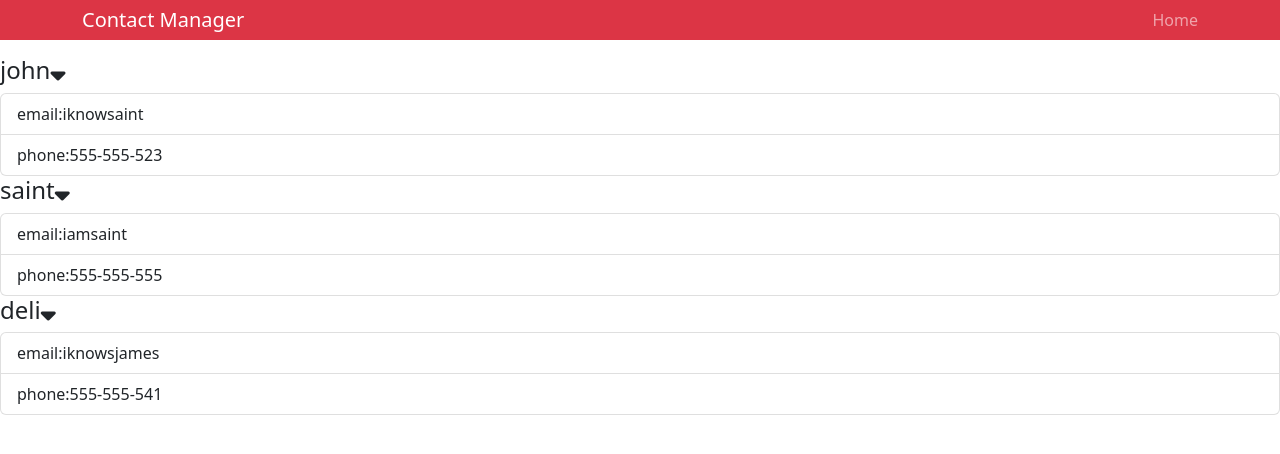
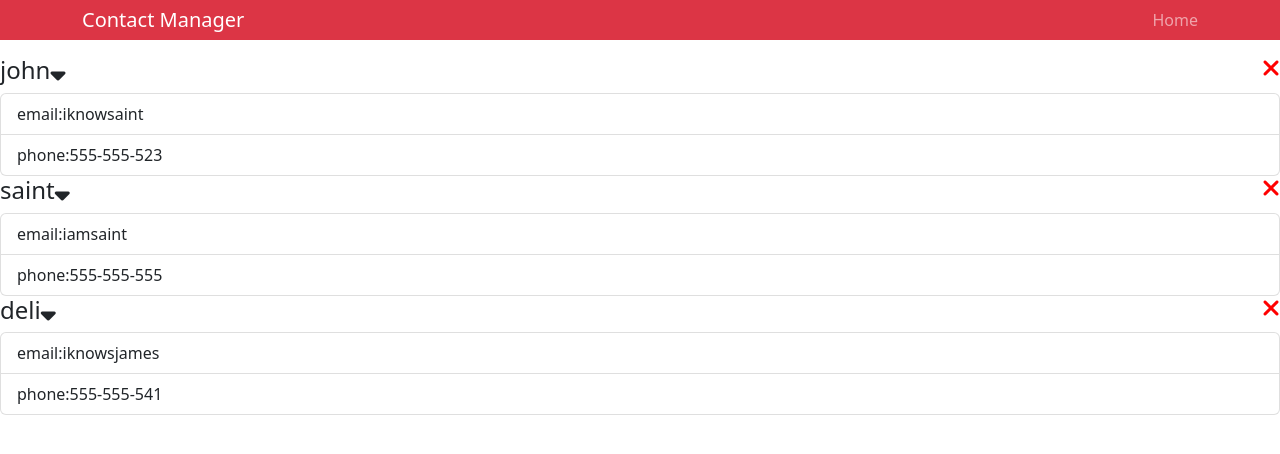
Before and after one commit to Iknow6aint/Contact-Manager, a React (Create React App) app: page / in a window 1280 px wide. Shown: the top 454 px of the page. Built offline with nearby package versions, Linux system fonts and the light colour scheme.

Commit message:
delete contact

```diff
--- a/src/components/Contact.jsx
+++ b/src/components/Contact.jsx
@@ -13,6 +13,9 @@
                 !this.state.showContactInfo
         })
     }
+    onDeleteClick = e => {
+        this.props.deleteClickHandler();
+    }
     render() {
         const { name, email, phone } = this.props.contact;
         const { showContactInfo } = this.state;
@@ -22,7 +25,16 @@
                 <div className='card-body m3-3'>
                     <h4>{name}
                         <i onClick={this.onShowClick}
-                            className='fas fa-sort-down' />
+                            className='fas fa-sort-down'
+                            style={{ cursor: 'pointer' }}
+                        />
+                        <i className="fas fa-times" style={
+                            {
+                                cursor: 'pointer', float:
+                                    'right', color: 'red'
+                            }}
+                            onClick={this.onDeleteClick}
+                        />
                     </h4>
                     {showContactInfo ? (
                         <ul className='list-group'>
--- a/src/components/Contacting.jsx
+++ b/src/components/Contacting.jsx
@@ -29,6 +29,16 @@
         }
     }
 
+    deleteContact = (id) => {
+        const { contacts } = this.state;
+
+        const newContacts = contacts.filter(contact => contact.id !== id);
+
+        this.setState({
+            contacts: newContacts
+        })
+    }
+
     render() {
         const { contacts } = this.state;
         return (
@@ -37,6 +47,9 @@
                     <Contact
                         key={contacts.id}
                         contact={contacts}
+                        deleteClickHandler={this.deleteContact.bind
+                            (this, contacts.id)
+                        }
                     />
                 )}
             </React.Fragment>
```
